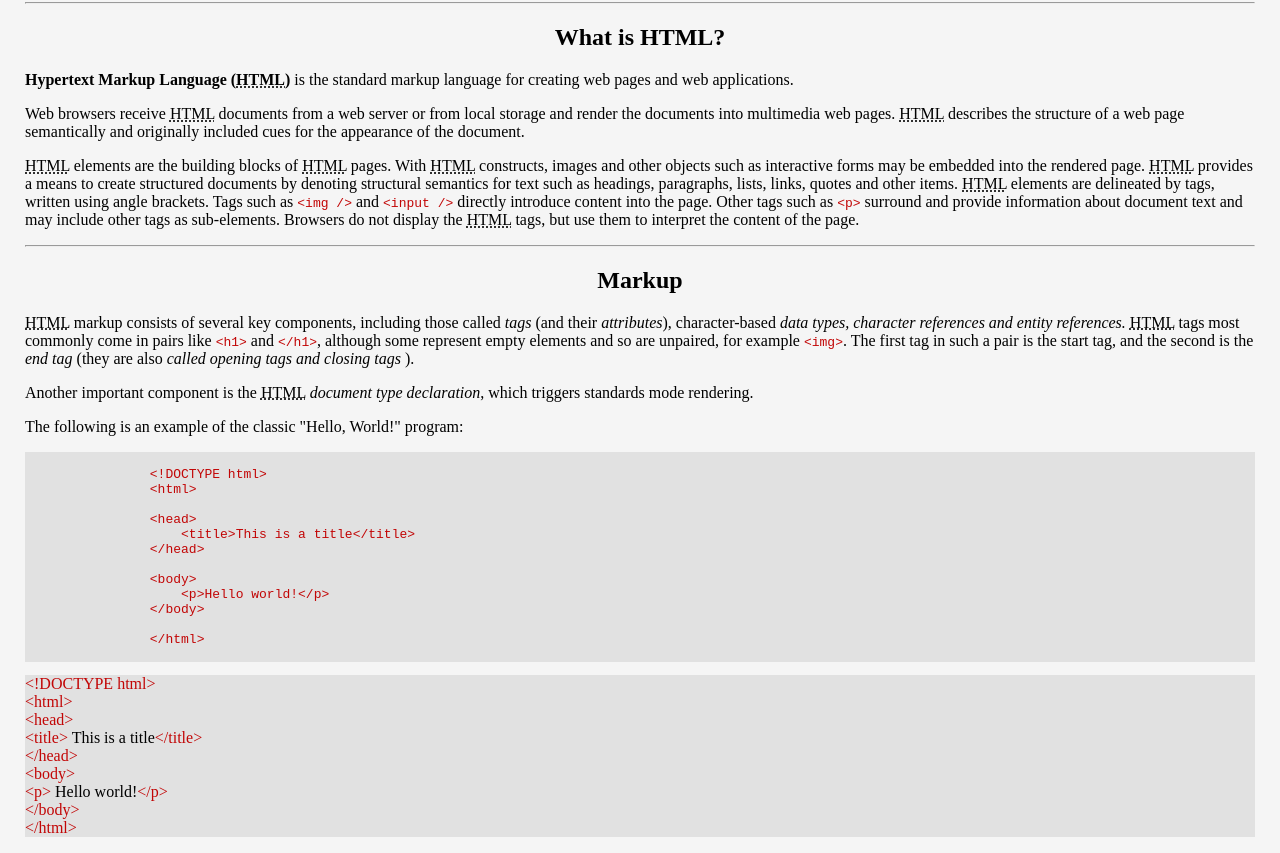
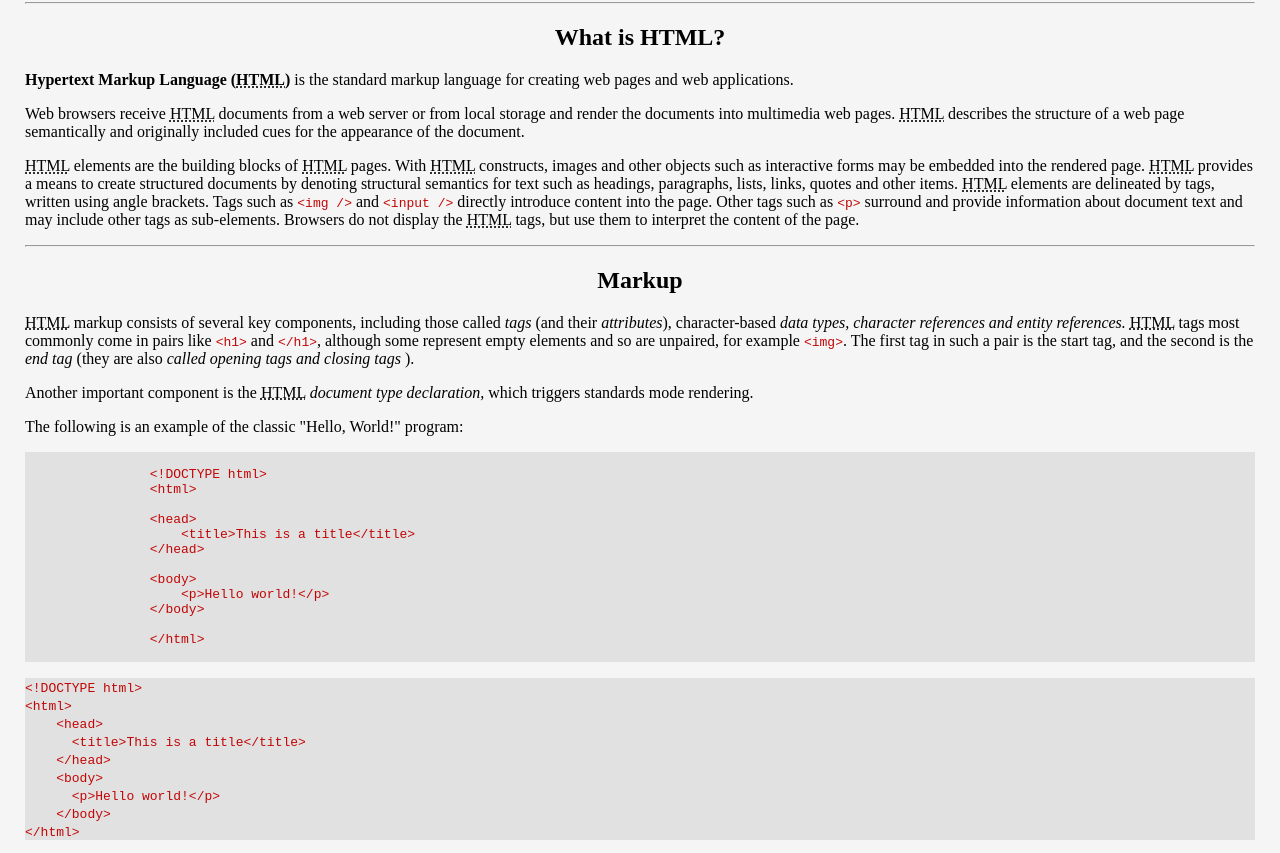
Before and after one commit to bugaenkoey/HTML-Tutorial, a plain HTML site: page index.html in a window 1280 px wide. Shown: the part 81-934 px from the top of the page. Drawn offline with Linux system fonts and the light colour scheme.

Commit message:
Три варианта вывода примера кода html на странице

```diff
--- a/css/style.css
+++ b/css/style.css
@@ -21,3 +21,7 @@ h1,h2{
 xmp{
     color: rgb(194, 6, 6);
 }
+.lt_gt{
+
+    color: rgb(194, 6, 6);
+}
--- a/index.html
+++ b/index.html
@@ -52,21 +52,24 @@
             <h2>Markup</h2>
             <p>
                 <abbr title="HyperText Markup Language">HTML</abbr> markup consists of several key components, including
-                those called <i>tags</i> (and their <i>attributes</i>),
-                character-based <i>data types, character references and entity references.</i> <abbr
+                those called <dfn>tags</dfn> (and their <dfn>attributes</dfn>),
+                character-based <dfn>data types, character references and entity references.</dfn> <abbr
                     title="HyperText Markup Language">HTML</abbr> tags most commonly come in
                 pairs like <code class="tag">h1</code> and <code class="tag">/h1</code>, although some represent empty
                 elements and so are unpaired, for example <code class="tag">img</code>. The first tag
-                in such a pair is the start tag, and the second is the <i>end tag</i> (they are also <i>called opening
+                in such a pair is the start tag, and the second is the <dfn>end tag</dfn> (they are also <dfn>called
+                    opening
                     tags and
-                    closing tags</i> ).
+                    closing tags</dfn> ).
 
-            <p> Another important component is the <abbr title="HyperText Markup Language">HTML</abbr> <i>document type
-                    declaration</i>, which triggers standards mode rendering.
+            <p> Another important component is the <abbr title="HyperText Markup Language">HTML</abbr> <dfn>document
+                    type
+                    declaration</dfn>, which triggers standards mode rendering.
             </p>
             <p>The following is an example of the classic "Hello, World!" program:</p>
             </p>
         </div>
+
         <div class="html">
             <xmp>
                 <!DOCTYPE html>
@@ -84,28 +87,36 @@
             </xmp>
         </div>
 
-        <!-- <code>
-            <!DOCTYPE html>
-            <html>
-                <head>
-                    <title>This is a title</title>
-                </head>
-                <body>
-                    <p>Hello world!</p>
-                </body>
-            </html>
-            </code> -->
+        <p></p>
 
         <div class="html">
-            <span class="tag">!DOCTYPE html</span><br>
-            <span class="tag">html</span> <br>
-            <span class="tag">head</span><br>
-            <span class="tag">title</span> This is a title<span class="tag">/title</span><br>
-            <span class="tag">/head</span><br>
-            <span class="tag">body</span><br>
-            <span class="tag">p</span> Hello world!<span class="tag">/p</span><br>
-            <span class="tag">/body</span><br>
-            <span class="tag">/html</span><br>
+            <code class="lt_gt">
+            &lt;!DOCTYPE html&gt;<br>
+            &lt;html&gt;<br>
+            &nbsp; &nbsp;  &lt;head&gt;<br>
+            &nbsp;&nbsp; &nbsp;&nbsp; &lt;title&gt;This is a title&lt;/title&gt;<br>
+            &nbsp; &nbsp; &lt;/head&gt;<br>
+            &nbsp; &nbsp; &lt;body><br>
+            &nbsp;&nbsp; &nbsp;&nbsp; &lt;p&gt;Hello world!&lt;/p&gt;<br>
+            &nbsp;  &nbsp; &lt;/body&gt;<br>
+            &lt;/html&gt;<br>
+        </code>
+        </div>
+
+        <p></p>
+
+        <div class="html">
+            &nbsp; &nbsp; <span class="tag">!DOCTYPE html</span><br>
+            &nbsp; &nbsp; <span class="tag">html</span> <br>
+            &nbsp; &nbsp; &nbsp; &nbsp; <span class="tag">head</span><br>
+            &nbsp; &nbsp; &nbsp; &nbsp; &nbsp; &nbsp; <span class="tag">title</span> This is a title<span
+                class="tag">/title</span><br>
+            &nbsp; &nbsp; &nbsp; &nbsp; <span class="tag">/head</span><br>
+            &nbsp; &nbsp; &nbsp; &nbsp; <span class="tag">body</span><br>
+            &nbsp; &nbsp; &nbsp; &nbsp; &nbsp; &nbsp; <span class="tag">p</span> Hello world!<span
+                class="tag">/p</span><br>
+            &nbsp; &nbsp; &nbsp; &nbsp; <span class="tag">/body</span><br>
+            &nbsp; &nbsp; <span class="tag">/html</span><br>
 
         </div>
 
```
